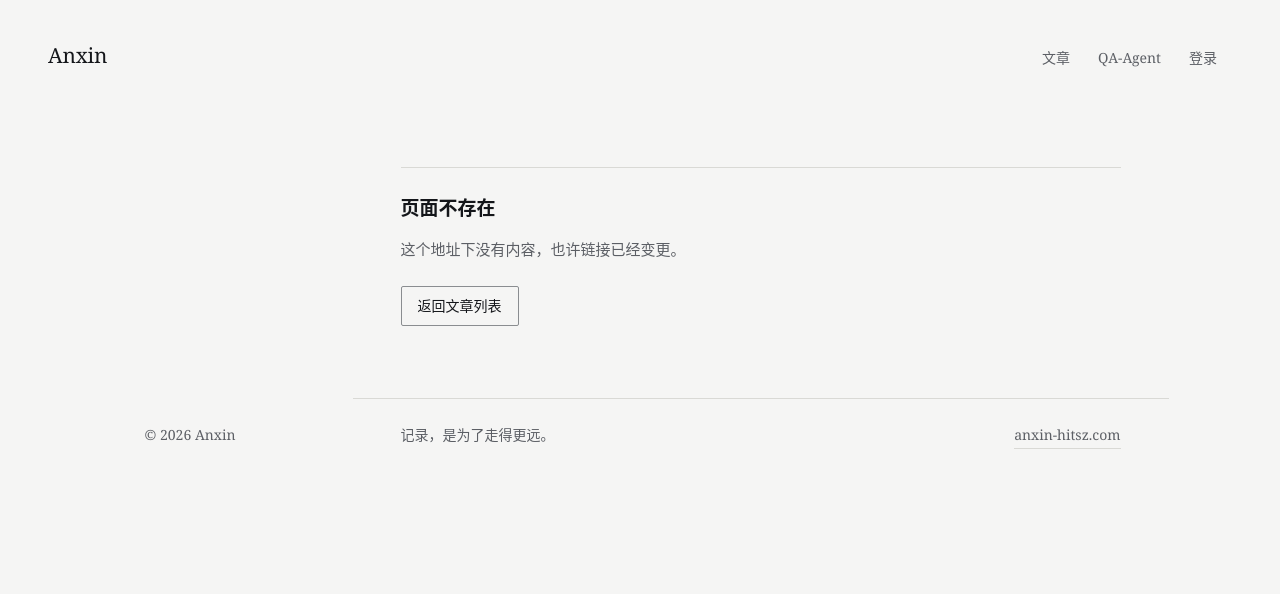
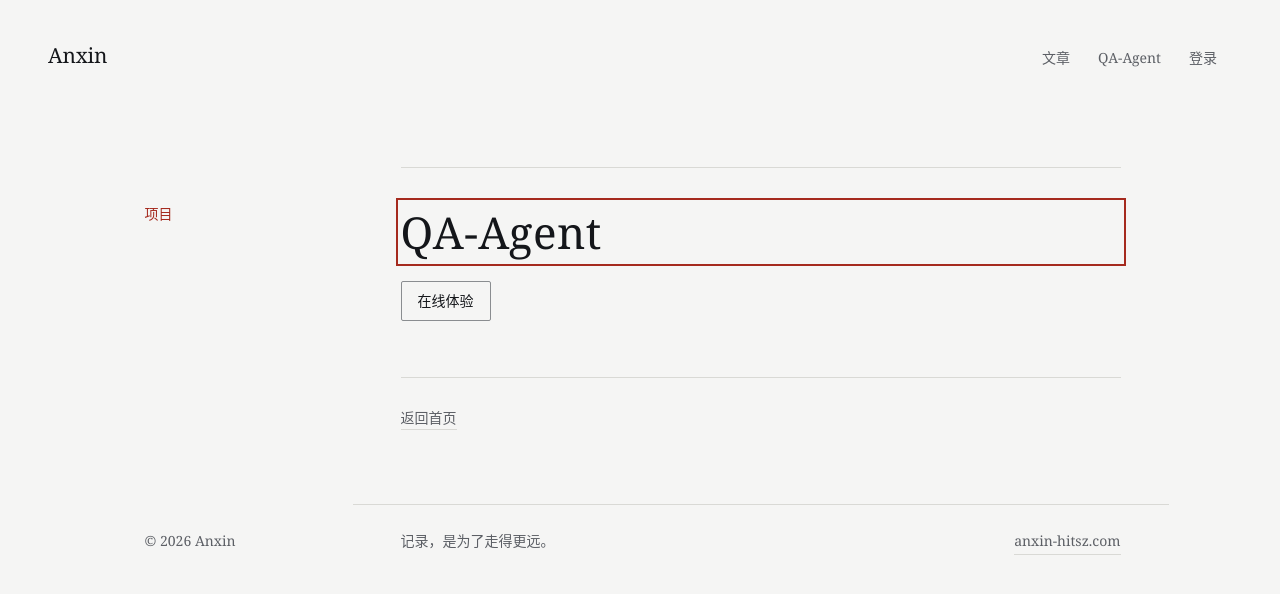
Before and after one commit to AnXin-HITSZ/personal-site, a Vue app in the folder frontend/: page /projects/qa-agent in a window 1280 px wide. Shown: the top 594 px of the page. Built offline with nearby package versions, Linux system fonts and the light colour scheme; no server answers.

Commit message:
feat(frontend): 加项目详情页 /projects/qa-agent，首页入口改为站内「了解项目」

```diff
--- a/frontend/src/router.js
+++ b/frontend/src/router.js
@@ -2,6 +2,7 @@ import { createRouter, createWebHistory } from 'vue-router';
 import { load, session, signedIn } from './session.js';
 import ArticleListView from './views/ArticleListView.vue';
 import ArticleDetailView from './views/ArticleDetailView.vue';
+import ProjectQaAgentView from './views/ProjectQaAgentView.vue';
 import LoginView from './views/LoginView.vue';
 import RegisterView from './views/RegisterView.vue';
 import VerifyEmailView from './views/VerifyEmailView.vue';
@@ -22,6 +23,9 @@ export const router = createRouter({
     // slug 段可选，也不参与查询：老地址、手抄漏一段的地址都落得到同一篇上，
     // 拿到数据之后再让详情页把地址栏换成规范写法。
     { path: '/articles/:id/:slug?', name: 'article', component: ArticleDetailView },
+    /* 项目详情页。报头那条「QA-Agent」仍旧直接去应用，这一页是站内的另一处：
+       首页那一栏点「了解项目」落到这儿。正文由主人自己写（见 ProjectQaAgentView）。 */
+    { path: '/projects/qa-agent', name: 'project-qa-agent', component: ProjectQaAgentView },
     { path: '/login', name: 'login', component: LoginView },
     { path: '/register', name: 'register', component: RegisterView },
     { path: '/verify-email', name: 'verify-email', component: VerifyEmailView },
--- a/frontend/src/styles.css
+++ b/frontend/src/styles.css
@@ -310,6 +310,8 @@ html { scroll-padding-top: var(--masthead-h); }
   text-wrap: pretty;
 }
 .piece-tags { margin-top: .9rem; color: var(--muted); font-size: var(--facts-size); }
+/* 项目页标题下那枚「在线体验」：它占的是文章页「简介」那一行的位置，间距也取同一个数。 */
+.piece-act { margin-top: 1.25rem; }
 
 .piece-body { margin-top: 3rem; }
 .piece-foot { margin-top: 3.5rem; }
--- a/frontend/src/views/ArticleListView.vue
+++ b/frontend/src/views/ArticleListView.vue
@@ -1,6 +1,5 @@
 <script setup>
 import { onMounted } from 'vue';
-import { config } from '../config.js';
 import { defaultMetadata, setMetadata } from '../metadata.js';
 import ArticleList from '../components/ArticleList.vue';
 
@@ -24,9 +23,9 @@ onMounted(() => setMetadata({ ...defaultMetadata, path: '/' }));
     <div class="project-body">
       <h2 class="project-name">QA-Agent</h2>
       <p class="project-line">融合 SOP 流程指引、知识库检索与图文理解的实验室智能问答助手。</p>
-      <!-- 站外链接：noopener 让新窗口拿不到本页的 window 句柄，noreferrer 顺手把
-           来源也隐掉。读屏用户听不见「会开新窗口」这件事，所以要写出来。 -->
-      <a class="project-link" :href="config.qaUrl" target="_blank" rel="noopener noreferrer">打开 QA-Agent<span class="sr-only">（新窗口）</span></a>
+      <!-- 站内链接：项目页是这一站自己的页，就在这一页里翻开，不开新窗口，因此
+           也没有「（新窗口）」那句话。直接去应用的那条路留在报头「QA-Agent」上。 -->
+      <router-link class="project-link" to="/projects/qa-agent">了解项目</router-link>
     </div>
   </aside>
 
--- /dev/null
+++ b/frontend/src/views/ProjectQaAgentView.vue
@@ -0,0 +1,66 @@
+<script setup>
+/* QA-Agent 的项目详情页。正文还没写，这里先把骨架立住：标题、一条回到首页的路、
+   一枚去应用的按钮，加上正文那一栏的位置。空着就空着——不摆空框，也不写「内容
+   建设中」，那类字比一片空白更像这一页坏了。 */
+import { onMounted, ref } from 'vue';
+import { useRoute } from 'vue-router';
+import MarkdownIt from 'markdown-it';
+import { config } from '../config.js';
+import { setMetadata } from '../metadata.js';
+/* 正文写在 src/content/projects/qa-agent.md：Markdown 原文，和写文章同一套语法，
+   文件现在是空的。存盘之后开发服务器自己会读到新的一版。 */
+import source from '../content/projects/qa-agent.md?raw';
+
+const route = useRoute();
+const heading = ref(null);
+
+/* markdown-it 默认 html: false，正文里手写的标签会被转义后原样显示，能成为标签的
+   只有 Markdown 语法自己生成的——和文章详情页同一条。 */
+const markdown = new MarkdownIt();
+const body = markdown.render(source);
+
+/* 页面上不再写一遍简介（正文由主人自己写），但 description 不能空着：空着会留着
+   上一页那一句，搜索引擎读到的就是别的页。这一句与首页「项目」那一栏是同一句。 */
+const summary = '融合 SOP 流程指引、知识库检索与图文理解的实验室智能问答助手。';
+
+onMounted(() => {
+  setMetadata({ title: 'QA-Agent · Anxin', description: summary, path: route.fullPath });
+  /* 从首页那一栏点进来的人，焦点本来在「了解项目」上，那枚链接跟着上一页消失了。
+     交给标题：接着按 Tab 是往下走，而不是回到报头重走一遍。 */
+  heading.value?.focus({ preventScroll: true });
+});
+</script>
+
+<template>
+  <article class="piece">
+    <header class="piece-head row ruled">
+      <div class="facts">
+        <p class="key">项目</p>
+      </div>
+      <div class="main">
+        <!-- tabindex="-1" 是留给脚本聚焦的，见上面那段 onMounted。 -->
+        <h1 ref="heading" class="piece-title" tabindex="-1">QA-Agent</h1>
+        <!-- 去应用的那一枚，是全站唯一还带「（新窗口）」提示的站内按钮。站外链接：
+             noopener 让新窗口拿不到本页的 window 句柄，noreferrer 顺手把来源也隐掉；
+             读屏用户听不见「会开新窗口」，所以要写出来。 -->
+        <p class="piece-act">
+          <a class="pager-btn" :href="config.qaUrl" target="_blank" rel="noopener noreferrer">在线体验<span class="sr-only">（新窗口）</span></a>
+        </p>
+      </div>
+    </header>
+
+    <!-- 正文一栏。空的时候整块不出现：一块空的 .prose 照样占着 3rem 的上边距，
+         看着像内容丢了。 -->
+    <div v-if="body" class="piece-body row">
+      <!-- v-html 在这里是安全的：上面那个 MarkdownIt 用的是默认的 html: false，
+           正文里手写的标签会被转义成文字，能成为标签的只有 Markdown 语法自己生成的。 -->
+      <div class="main prose" v-html="body"></div>
+    </div>
+
+    <nav class="piece-foot row ruled" aria-label="返回">
+      <div class="main">
+        <router-link class="piece-back" to="/">返回首页</router-link>
+      </div>
+    </nav>
+  </article>
+</template>
```
Also changed, not shown: frontend/src/content/projects/qa-agent.md (added), 1 other file (tests, documents, lock files or other folders).
